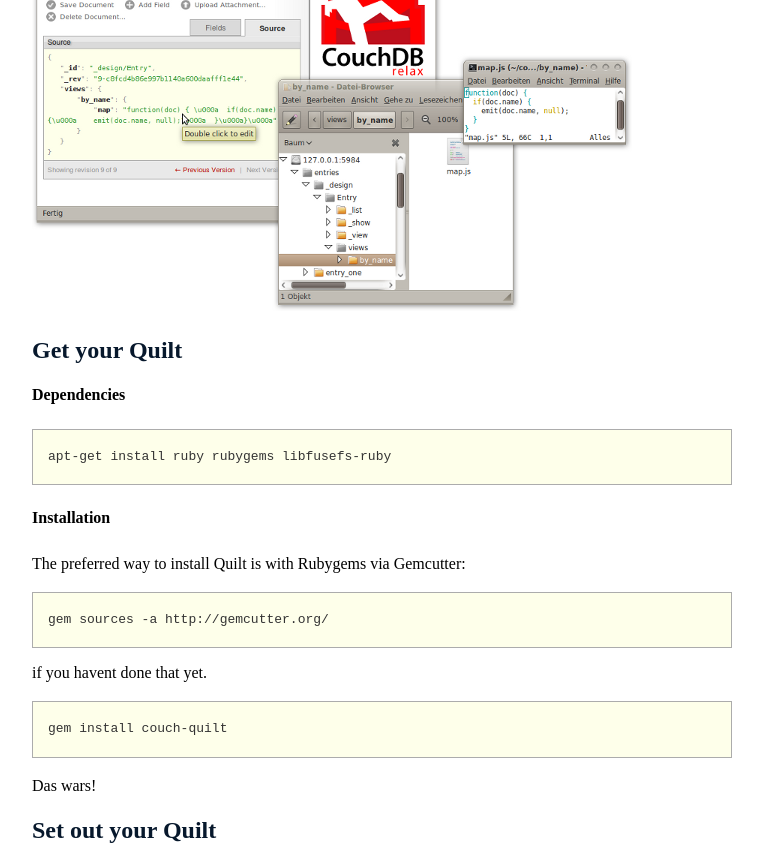
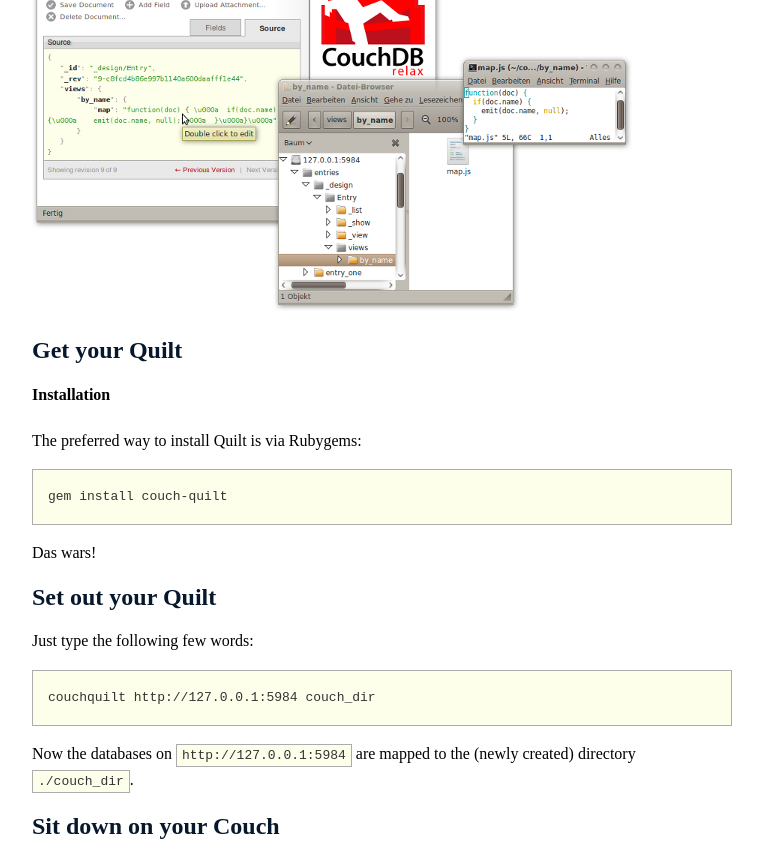
Before and after one commit to jo/quilt, a plain HTML site: page index.html in a window 1280 px wide. Shown: the part 322-1167 px from the top of the page, without its empty margins (258-1021 px from the left). Drawn offline with Linux system fonts and the light colour scheme.

Commit message:
reflect simplified installation process

```diff
--- a/index.html
+++ b/index.html
@@ -59,14 +59,8 @@
     <img src="screenshot.png" alt="Screenshot of design document in Futon"/>
 
     <h2>Get your Quilt</h2>
-    <h4>Dependencies</h4>
-    <pre>apt-get install ruby rubygems libfusefs-ruby</pre>
     <h4>Installation</h4>
-    <p>The preferred way to install Quilt is with Rubygems via Gemcutter:</p>
-    <p>
-      <pre>gem sources -a http://gemcutter.org/</pre>
-      if you havent done that yet.
-    </p>
+    <p>The preferred way to install Quilt is via Rubygems:</p>
     <pre>gem install couch-quilt</pre>
     <p>Das wars!</p>
 
```
